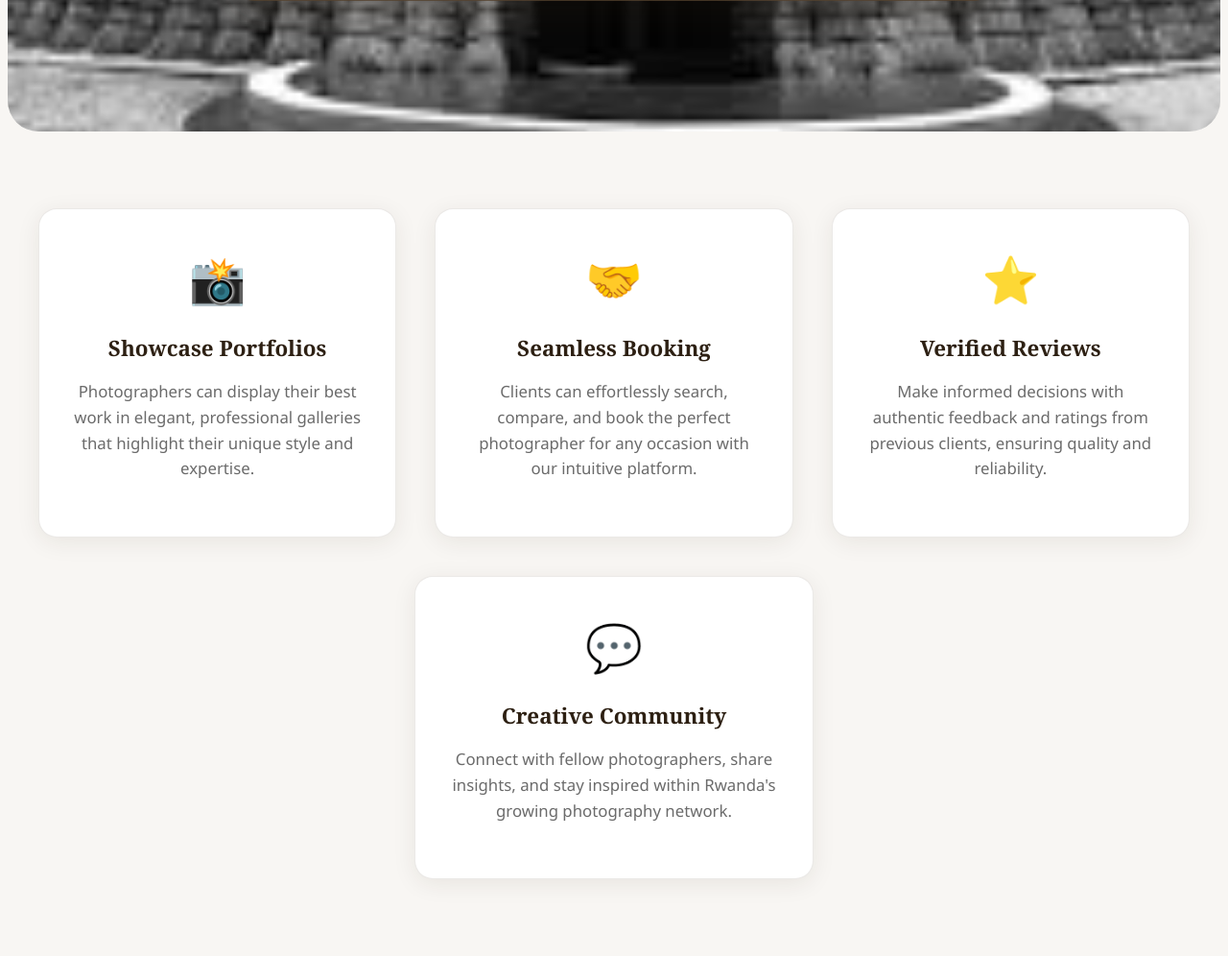
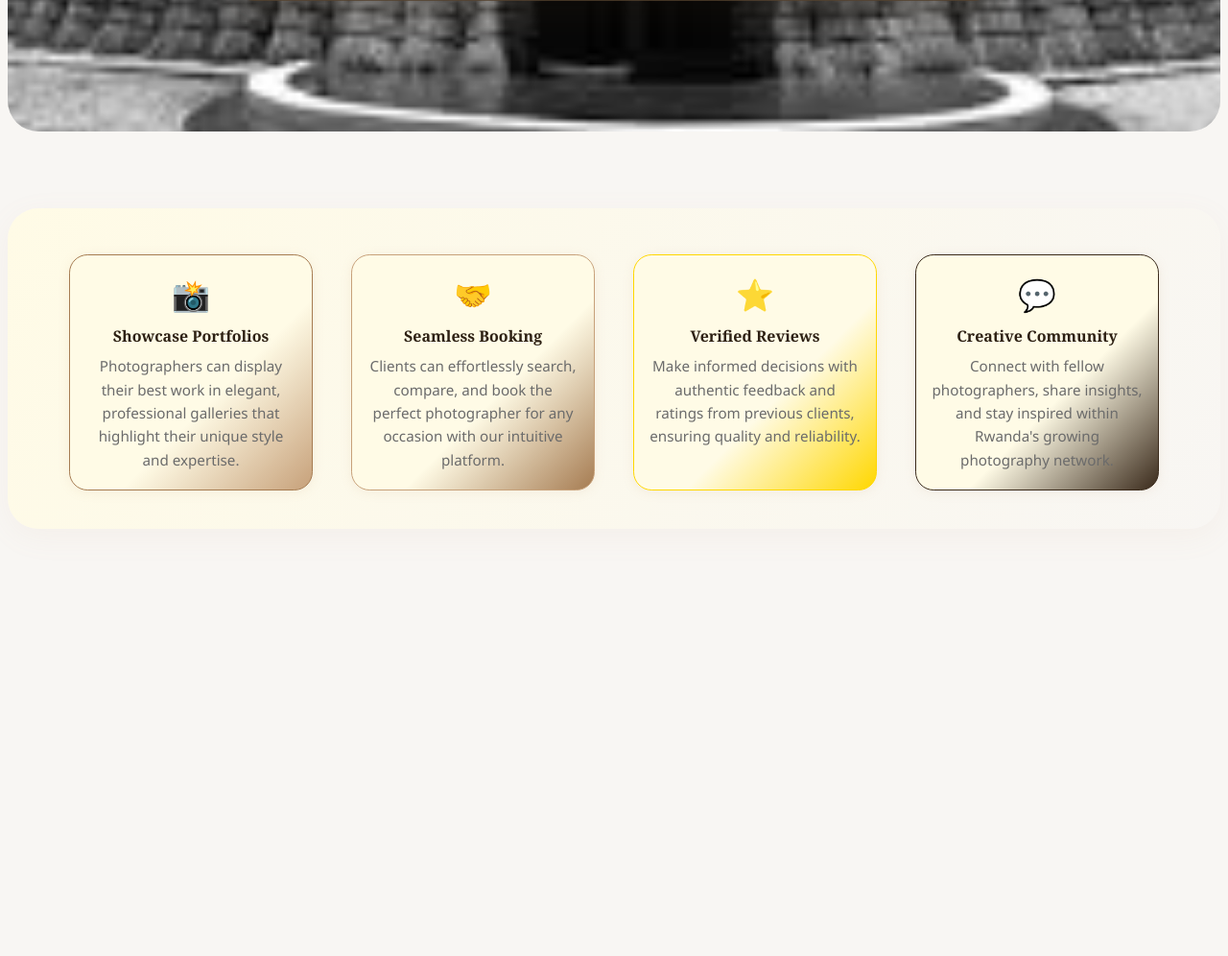
Before and after one commit to Janon04/photographers, a Django app: page / in a window 1280 px wide. Shown: the part 736-1732 px from the top of the page at 96% size. After the commit the page ends 1257 px from the top, so only its background shows below. Run offline with Django 5.2, Linux system fonts and the light colour scheme.

Commit message:
home page

```diff
--- a/templates/home.html
+++ b/templates/home.html
@@ -266,26 +266,28 @@
 		</div>
 	</div>
 </div>
-<div class="features-section">
-	<div class="feature-card">
-		<span class="feature-icon">📸</span>
-		<h3 class="feature-title">Showcase Portfolios</h3>
-		<p class="feature-desc">Photographers can display their best work in elegant, professional galleries that highlight their unique style and expertise.</p>
-	</div>
-	<div class="feature-card">
-		<span class="feature-icon">🤝</span>
-		<h3 class="feature-title">Seamless Booking</h3>
-		<p class="feature-desc">Clients can effortlessly search, compare, and book the perfect photographer for any occasion with our intuitive platform.</p>
-	</div>
-	<div class="feature-card">
-		<span class="feature-icon">⭐</span>
-		<h3 class="feature-title">Verified Reviews</h3>
-		<p class="feature-desc">Make informed decisions with authentic feedback and ratings from previous clients, ensuring quality and reliability.</p>
-	</div>
-	<div class="feature-card">
-		<span class="feature-icon">💬</span>
-		<h3 class="feature-title">Creative Community</h3>
-		<p class="feature-desc">Connect with fellow photographers, share insights, and stay inspired within Rwanda's growing photography network.</p>
-	</div>
+<div class="features-section" style="background:linear-gradient(120deg,#fffbe6 0%,#f8f6f3 100%);border-radius:2rem;box-shadow:0 8px 32px rgba(199,161,122,0.07);padding:3rem 2rem 2.5rem 2rem;margin-top:5rem;">
+  <div style="display:flex;flex-wrap:wrap;gap:2.5rem;justify-content:center;">
+    <div class="feature-card" style="background:linear-gradient(135deg,#fffbe6 60%,#c7a17a 100%);border-radius:1.2rem;box-shadow:0 2px 12px rgba(199,161,122,0.13);padding:1.2rem 1rem;flex:1 1 180px;min-width:180px;max-width:220px;text-align:center;backdrop-filter:blur(2px);border:1.5px solid #a67c52;">
+      <div class="feature-icon" style="font-size:2rem;color:#ffd700;margin-bottom:0.7rem;">📸</div>
+      <div class="feature-title" style="font-size:1rem;font-weight:700;color:#2d2013;margin-bottom:0.5rem;">Showcase Portfolios</div>
+      <div class="feature-desc" style="color:#6b6b6b;font-size:0.95rem;">Photographers can display their best work in elegant, professional galleries that highlight their unique style and expertise.</div>
+    </div>
+    <div class="feature-card" style="background:linear-gradient(135deg,#fffbe6 60%,#a67c52 100%);border-radius:1.2rem;box-shadow:0 2px 12px rgba(199,161,122,0.13);padding:1.2rem 1rem;flex:1 1 180px;min-width:180px;max-width:220px;text-align:center;backdrop-filter:blur(2px);border:1.5px solid #c7a17a;">
+      <div class="feature-icon" style="font-size:2rem;color:#ffd700;margin-bottom:0.7rem;">🤝</div>
+      <div class="feature-title" style="font-size:1rem;font-weight:700;color:#2d2013;margin-bottom:0.5rem;">Seamless Booking</div>
+      <div class="feature-desc" style="color:#6b6b6b;font-size:0.95rem;">Clients can effortlessly search, compare, and book the perfect photographer for any occasion with our intuitive platform.</div>
+    </div>
+    <div class="feature-card" style="background:linear-gradient(135deg,#fffbe6 60%,#ffd700 100%);border-radius:1.2rem;box-shadow:0 2px 12px rgba(199,161,122,0.13);padding:1.2rem 1rem;flex:1 1 180px;min-width:180px;max-width:220px;text-align:center;backdrop-filter:blur(2px);border:1.5px solid #ffd700;">
+      <div class="feature-icon" style="font-size:2rem;color:#ffd700;margin-bottom:0.7rem;">⭐</div>
+      <div class="feature-title" style="font-size:1rem;font-weight:700;color:#2d2013;margin-bottom:0.5rem;">Verified Reviews</div>
+      <div class="feature-desc" style="color:#6b6b6b;font-size:0.95rem;">Make informed decisions with authentic feedback and ratings from previous clients, ensuring quality and reliability.</div>
+    </div>
+    <div class="feature-card" style="background:linear-gradient(135deg,#fffbe6 60%,#3a2a1b 100%);border-radius:1.2rem;box-shadow:0 2px 12px rgba(199,161,122,0.13);padding:1.2rem 1rem;flex:1 1 180px;min-width:180px;max-width:220px;text-align:center;backdrop-filter:blur(2px);border:1.5px solid #3a2a1b;">
+      <div class="feature-icon" style="font-size:2rem;color:#ffd700;margin-bottom:0.7rem;">💬</div>
+      <div class="feature-title" style="font-size:1rem;font-weight:700;color:#2d2013;margin-bottom:0.5rem;">Creative Community</div>
+      <div class="feature-desc" style="color:#6b6b6b;font-size:0.95rem;">Connect with fellow photographers, share insights, and stay inspired within Rwanda's growing photography network.</div>
+    </div>
+  </div>
 </div>
 {% endblock %}
```
